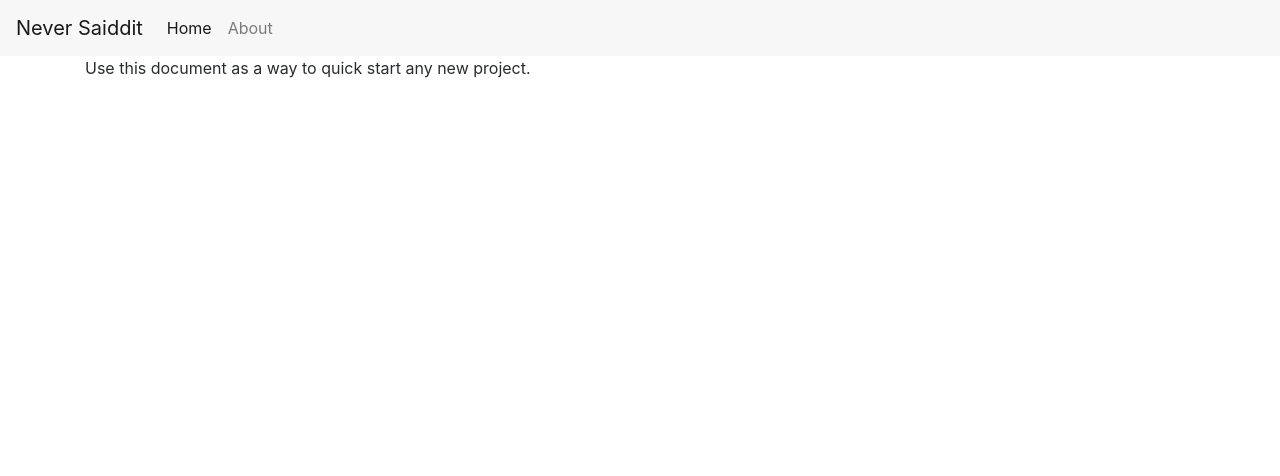
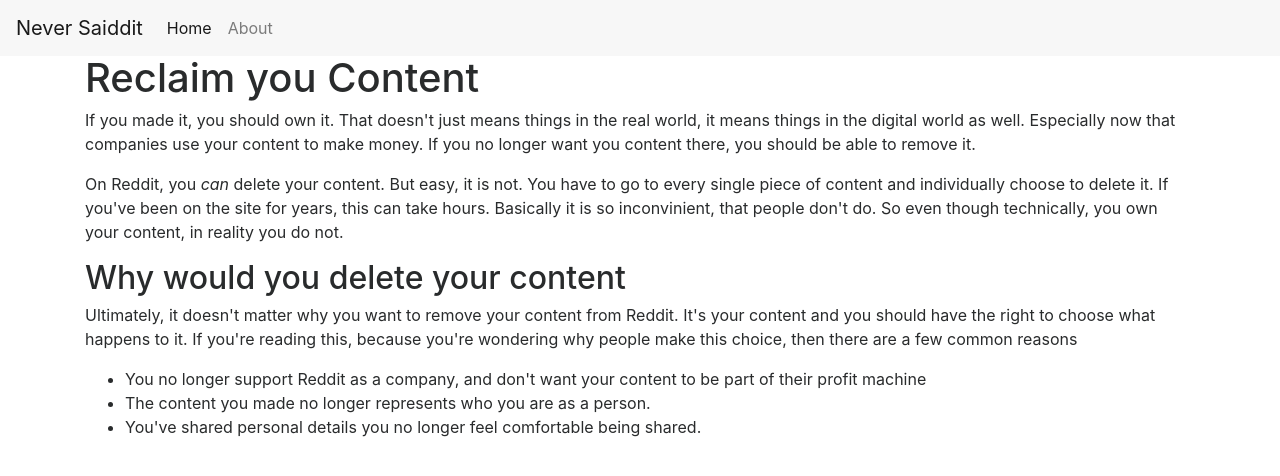
Before and after one commit to Damgaard/Never-Saiddit, a Django app: page /about/ in a window 1280 px wide. Shown: the top 476 px of the page. Run offline with Django 3.2, Linux system fonts and the light colour scheme; parts of the project's set-up code (start-up, migrations or seed data) failed here and were passed over; some libraries are stand-ins or nearby versions.

Commit message:
Add a few paragraphs about the site

```diff
--- a/never_saiddit/templates/pages/about.html
+++ b/never_saiddit/templates/pages/about.html
@@ -1 +1,30 @@
 {% extends "base.html" %}
+
+{% block content %}
+<h1>Reclaim you Content</h1>
+
+<p>If you made it, you should own it. That doesn't just means things in the
+real world, it means things in the digital world as well. Especially now that
+companies use your content to make money.  If you no longer want you content
+there, you should be able to remove it.</p>
+
+<p>On Reddit, you <em>can</em> delete your content. But easy, it is not. You
+have to go to every single piece of content and individually choose to delete
+it. If you've been on the site for years, this can take hours. Basically it is
+so inconvinient, that people don't do. So even though technically, you own your
+content, in reality you do not.</p>
+
+<h2>Why would you delete your content</h2>
+
+<p>Ultimately, it doesn't matter why you want to remove your content from
+Reddit. It's your content and you should have the right to choose what happens
+to it. If you're reading this, because you're wondering why people make this choice, then there are a few common reasons</p>
+
+<ul>
+  <li>You no longer support Reddit as a company, and don't want your content to be part of their profit machine</li>
+  <li>The content you made no longer represents who you are as a person.</li>
+  <li>You've shared personal details you no longer feel comfortable being shared.</li>
+
+</ul>
+
+{% endblock %}
```
